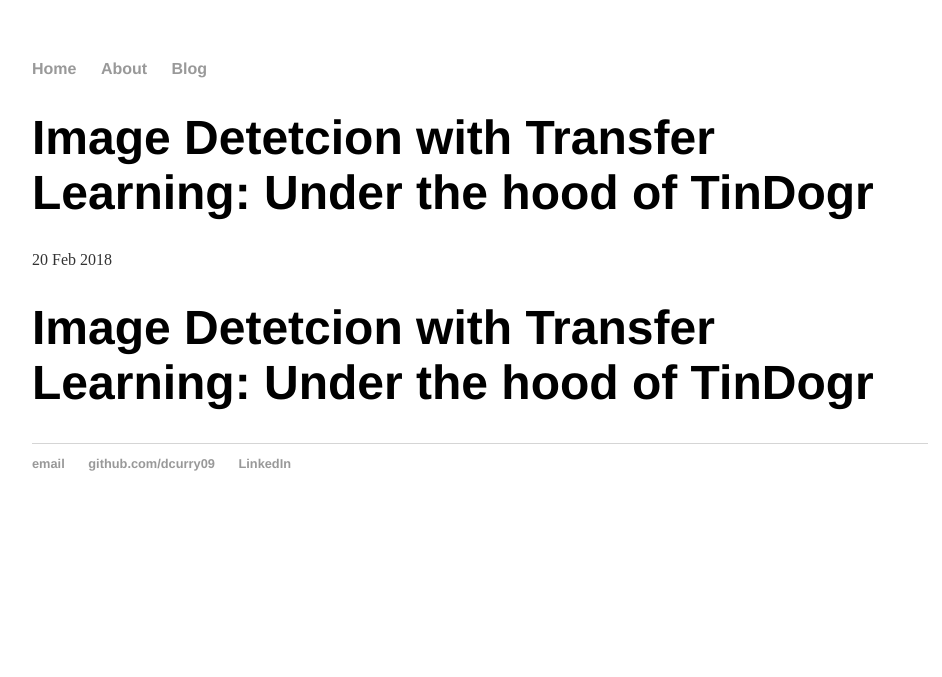
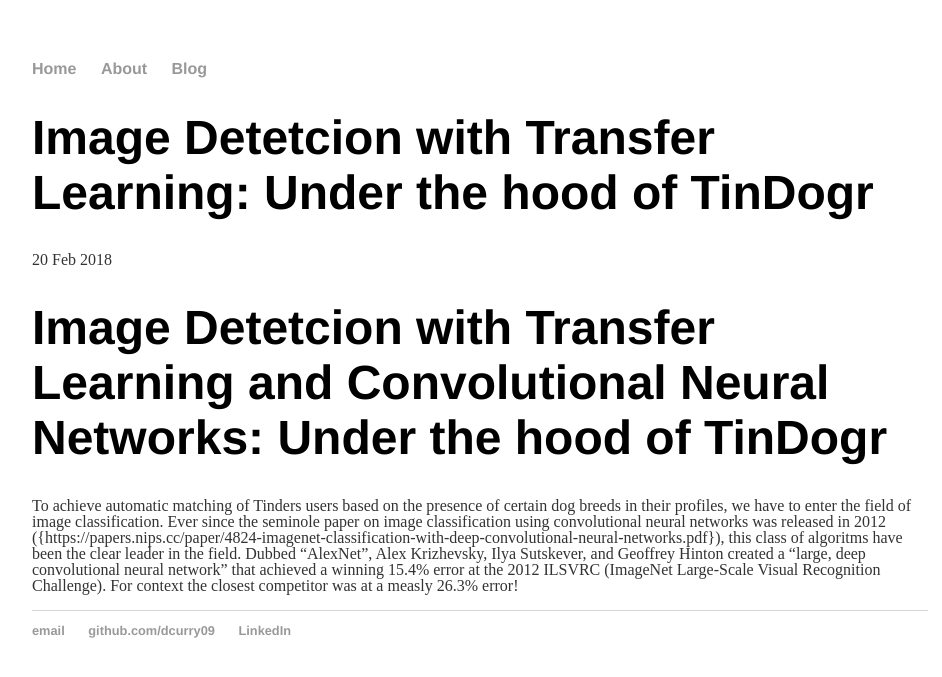
Before and after one commit to dcurry09/dcurry09.github.io, a Jekyll site: the page built from _posts/2018-02-20-david-curry-TinDogr.md, in a window 1280 px wide. Shown: the top 677 px of the page, without its empty margins (160-1102 px from the left). Built offline with Jekyll 4.4.1, drawn with Linux system fonts in a browser that asks for light colours.

Commit message:
Update 2018-02-20-david-curry-TinDogr.md

```diff
--- a/_posts/2018-02-20-david-curry-TinDogr.md
+++ b/_posts/2018-02-20-david-curry-TinDogr.md
@@ -4,4 +4,6 @@
 date: 2018-02-20
 ---
 
-# Image Detetcion with Transfer Learning: Under the hood of TinDogr
+# Image Detetcion with Transfer Learning and Convolutional Neural Networks: Under the hood of TinDogr
+
+To achieve automatic matching of Tinders users based on the presence of certain dog breeds in their profiles, we have to enter the field of image classification.  Ever since the seminole paper on image classification using convolutional neural networks was released in 2012 ({https://papers.nips.cc/paper/4824-imagenet-classification-with-deep-convolutional-neural-networks.pdf}), this class of algoritms have been the clear leader in the field.  Dubbed "AlexNet", Alex Krizhevsky, Ilya Sutskever, and Geoffrey Hinton created a “large, deep convolutional neural network” that achieved a winning 15.4% error at the 2012 ILSVRC (ImageNet Large-Scale Visual Recognition Challenge).  For context the closest competitor was at a measly 26.3% error!
```
